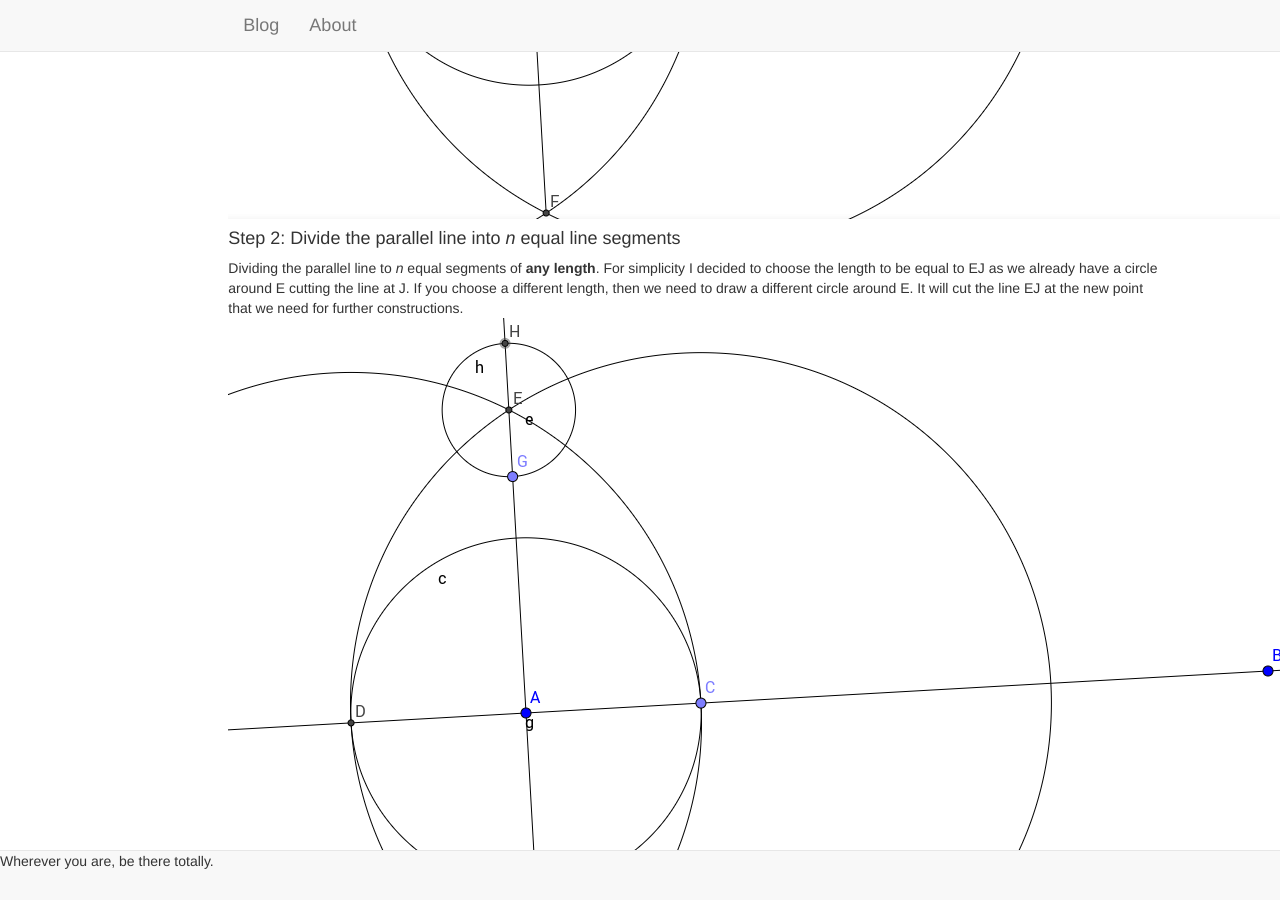
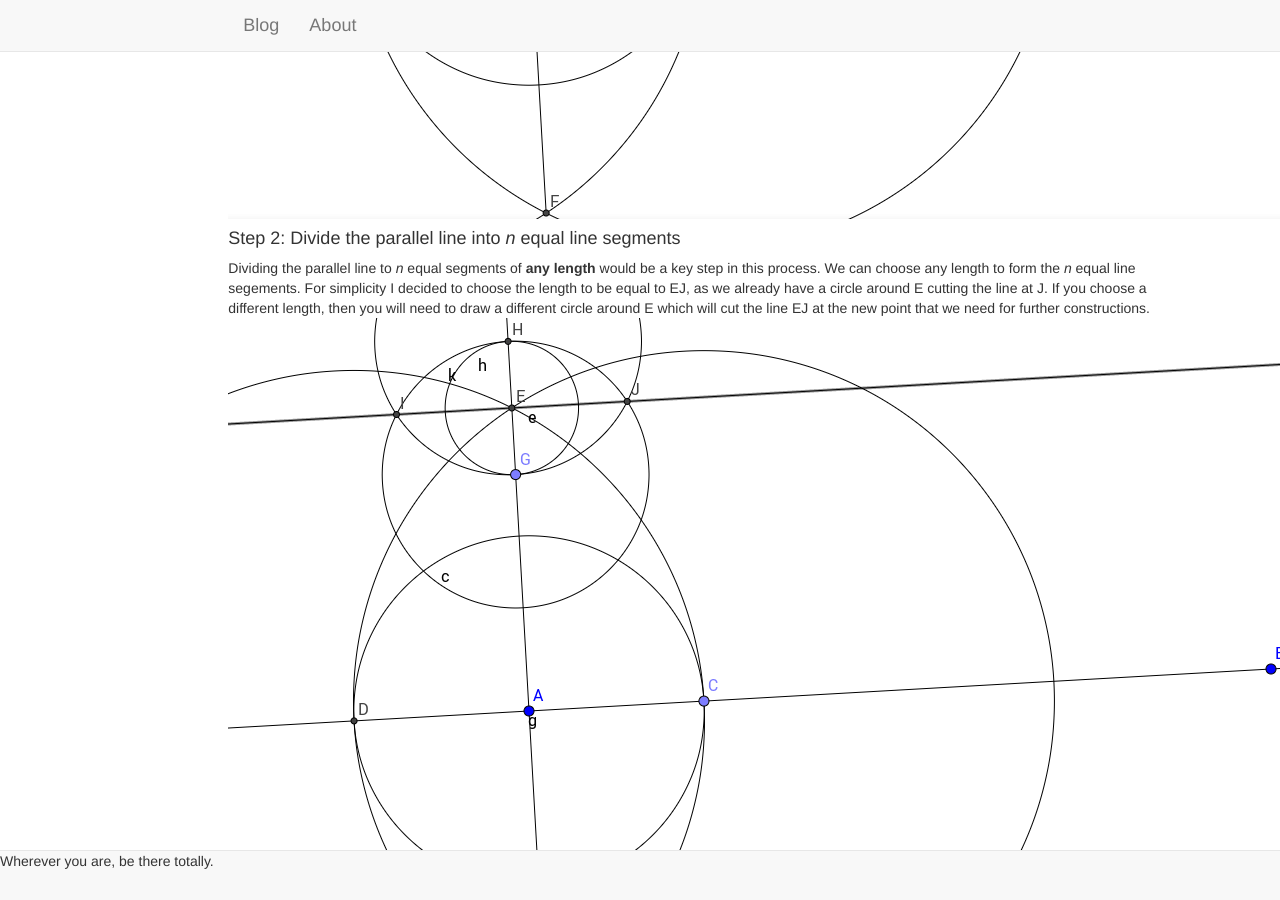
Before and after one commit to surajshetiya/surajshetiya.github.io, a Jekyll site: the page built from _posts/2017-02-16-Divide-Line-Segment.md, in a window 1280 px wide and 900 px high, scrolled down 6268 px. Built offline with Jekyll 4.4.1, drawn with Linux system fonts in a browser that asks for light colours; formulas are drawn with MathJax 3.

Commit message:
Changes to post

```diff
--- a/_posts/2017-02-16-Divide-Line-Segment.md
+++ b/_posts/2017-02-16-Divide-Line-Segment.md
@@ -66,9 +66,8 @@ Connect the points of the perpendicular bisector I and J and extend the parallel
 
 #### Step 2: Divide the parallel line into *n* equal line segments
 
-Dividing the parallel line to *n* equal segments of **any length**.
-For simplicity I decided to choose the length to be equal to EJ as we already have a circle around E cutting the line at J. If you choose a different length, then we need to draw a different circle around E. It will cut the line EJ at the new point that we need for further constructions.
-![Step 1g]({{site.baseurl}}/images/div_line_segment/div_line_seg_step_1e.png "Step 1g")
+Dividing the parallel line to *n* equal segments of **any length** would be a key step in this process. We can choose any length to form the *n* equal line segements. For simplicity I decided to choose the length to be equal to EJ, as we already have a circle around E cutting the line at J. If you choose a different length, then you will need to draw a different circle around E which will cut the line EJ at the new point that we need for further constructions.
+![Step 1g]({{site.baseurl}}/images/div_line_segment/div_line_seg_step_1g.png "Step 1g")
 
 From the new point that you just obtained, measure the length l and draw a circle to obtain another point on the line. Keep repeating this process till you obtain your *n* points. In the diagram below, we obtained the points K, L and M by drawing these circles.
 ![Step 2a]({{site.baseurl}}/images/div_line_segment/div_line_seg_step_2a.png "Step 2a")
```
